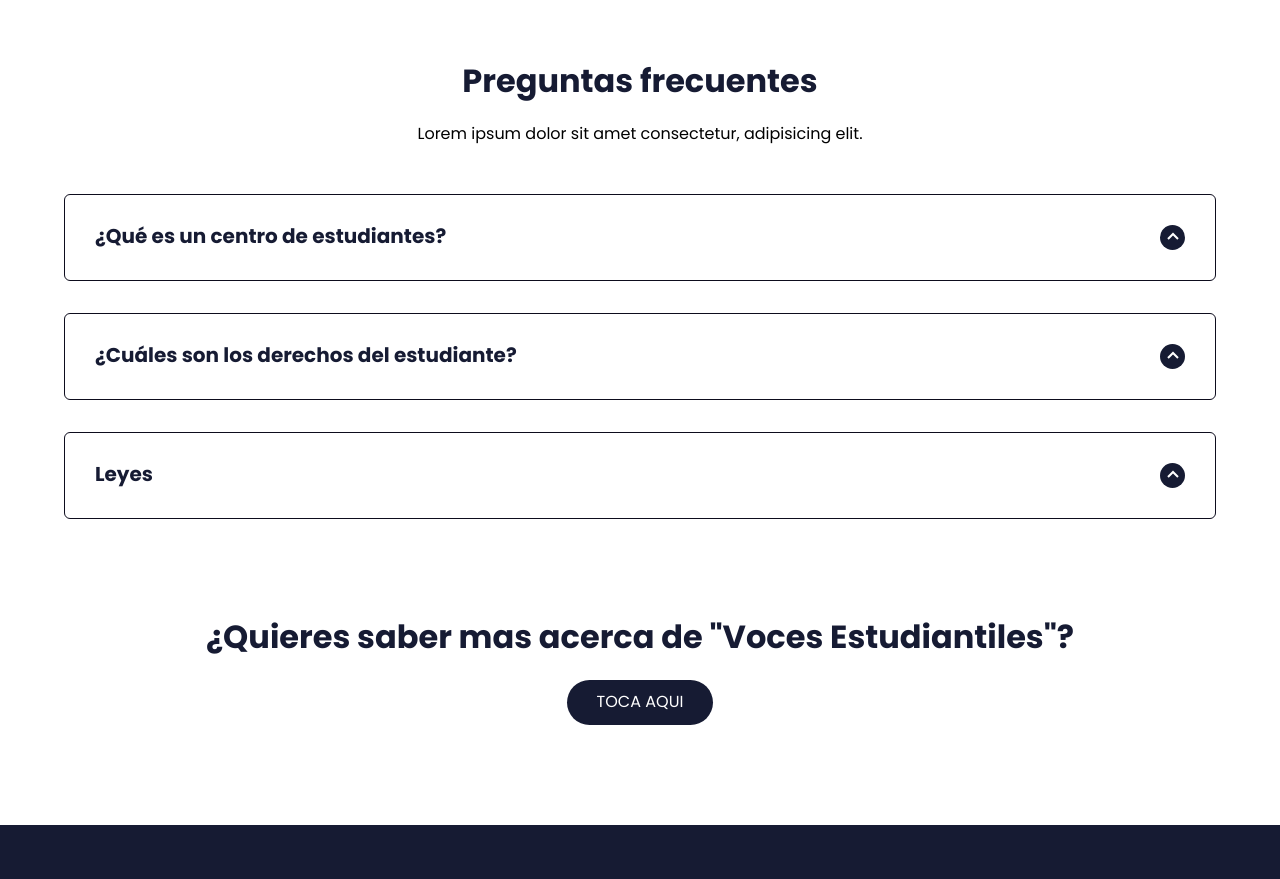
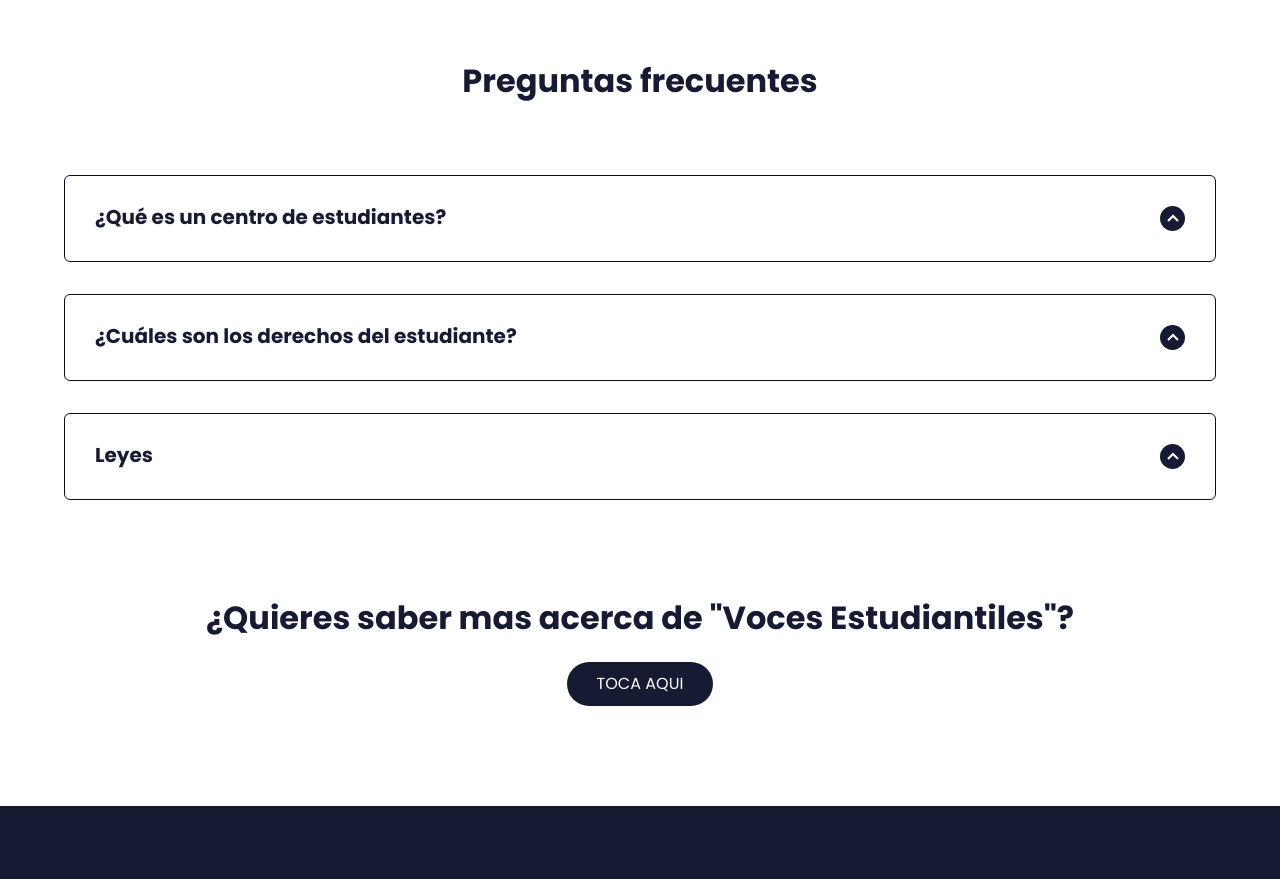
Before and after one commit to Soldxsu/Soldxsu.github.io, a plain HTML site: page index.html in a window 1280 px wide. Shown: the part 3580-4459 px from the top of the page. Drawn offline with Linux system fonts and the light colour scheme.

Commit message:
mala mia

```diff
--- a/index.html
+++ b/index.html
@@ -296,7 +296,6 @@
 
 		<section class="questions container">
 			<h2 class="subtitle">Preguntas frecuentes</h2>
-			<p class="questions__paragraph">Lorem ipsum dolor sit amet consectetur, adipisicing elit.</p>
 
 			<section class="questions__container">
 				<article class="questions__padding">
```
